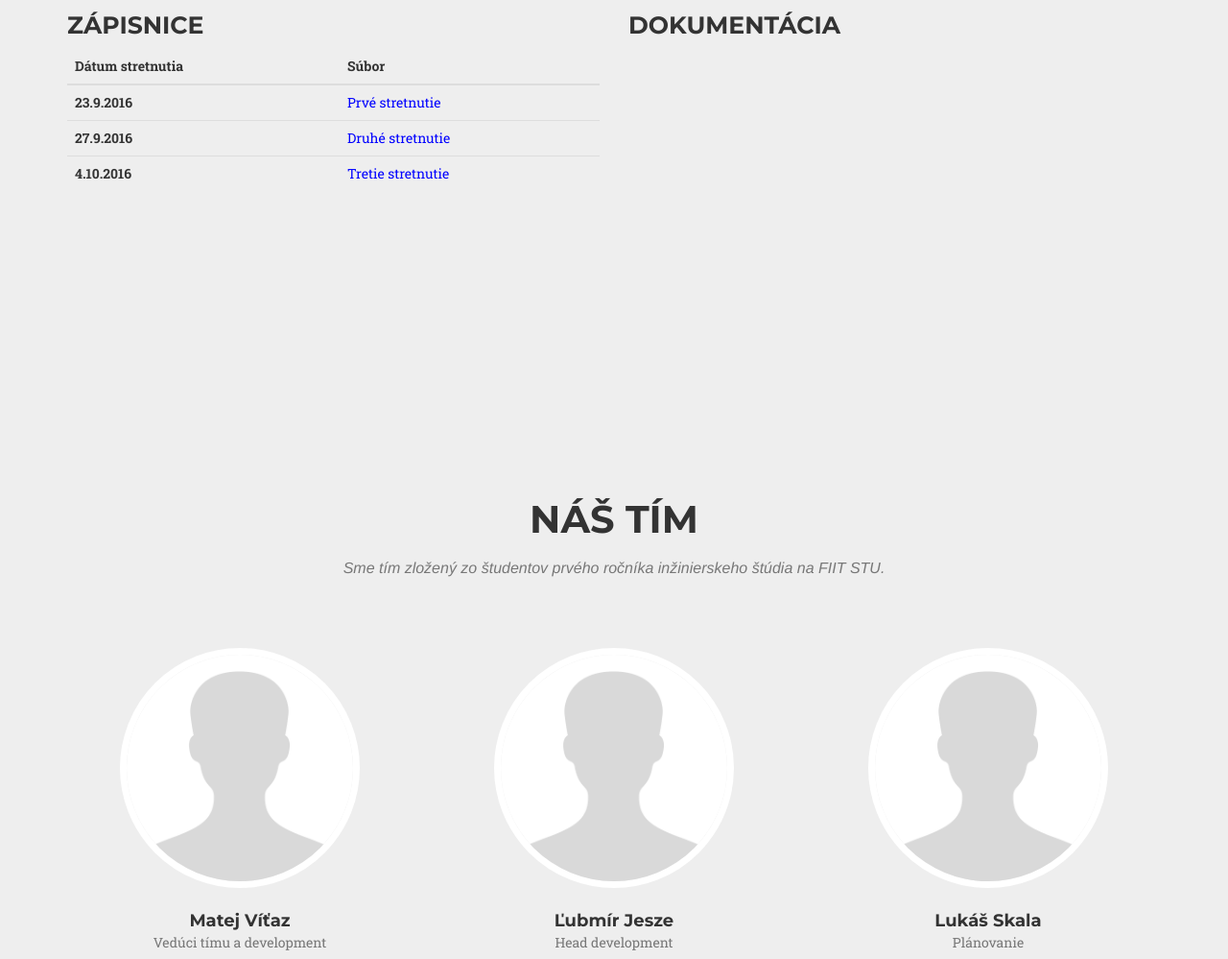
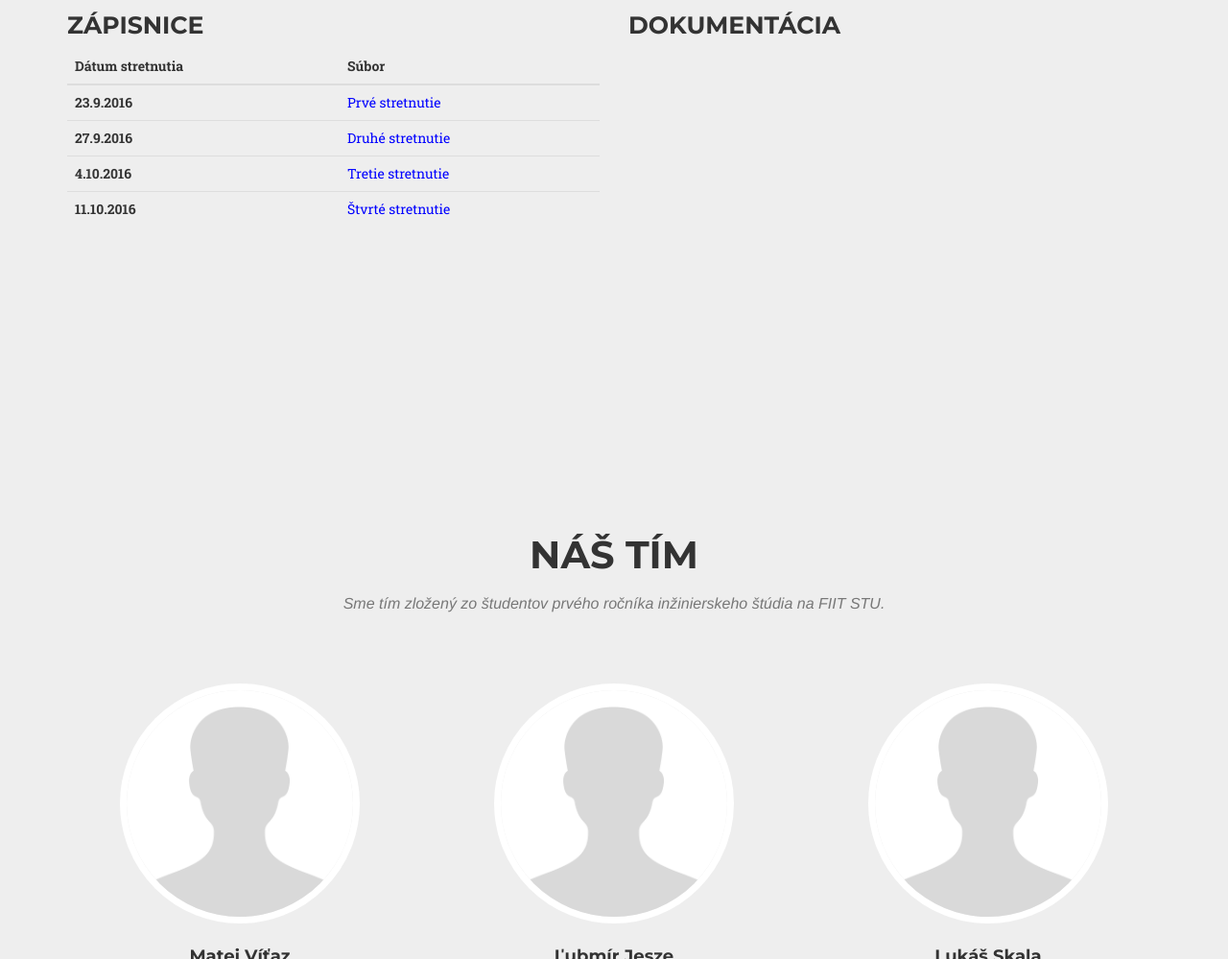
Before and after one commit to next-dimension-team/next-dimension-team.github.io, a website: page index.html in a window 1280 px wide. Shown: the part 1917-2916 px from the top of the page at 96% size. Drawn offline with nearby package versions, Linux system fonts and the light colour scheme; a web font is replaced by a local one.

Commit message:
stvrta zapisnica

```diff
--- a/index.html
+++ b/index.html
@@ -128,6 +128,10 @@
                        <tr>
                         <th scope="row">4.10.2016</th>
                         <td><a href="documents/zapisnica_3.pdf" style="color:blue">Tretie stretnutie</a></td>
+                      </tr>
+ 						<tr>
+                        <th scope="row">11.10.2016</th>
+                        <td><a href="documents/zapisnica_4.pdf" style="color:blue">Štvrté stretnutie</a></td>
                       </tr>
                     </tbody>
                     </table>
```
